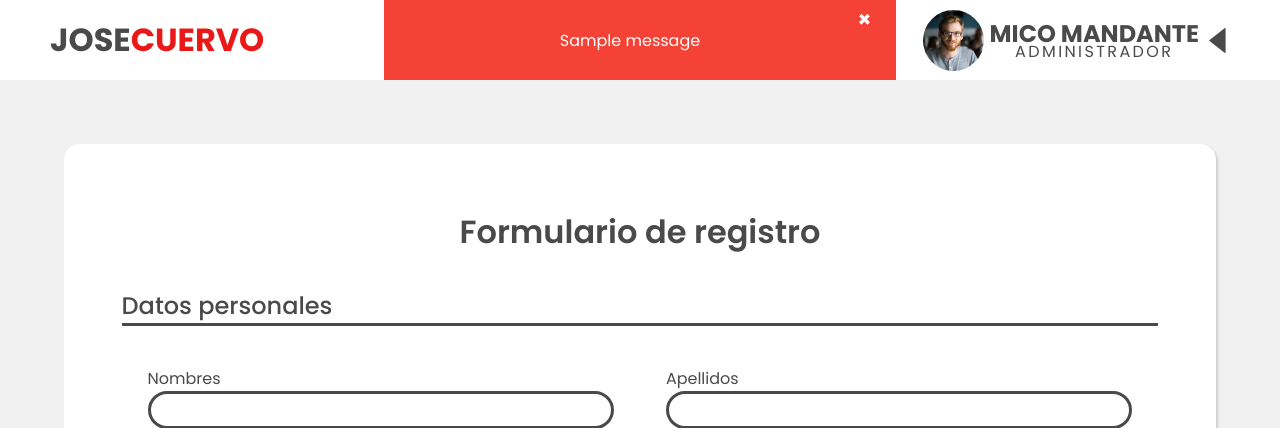
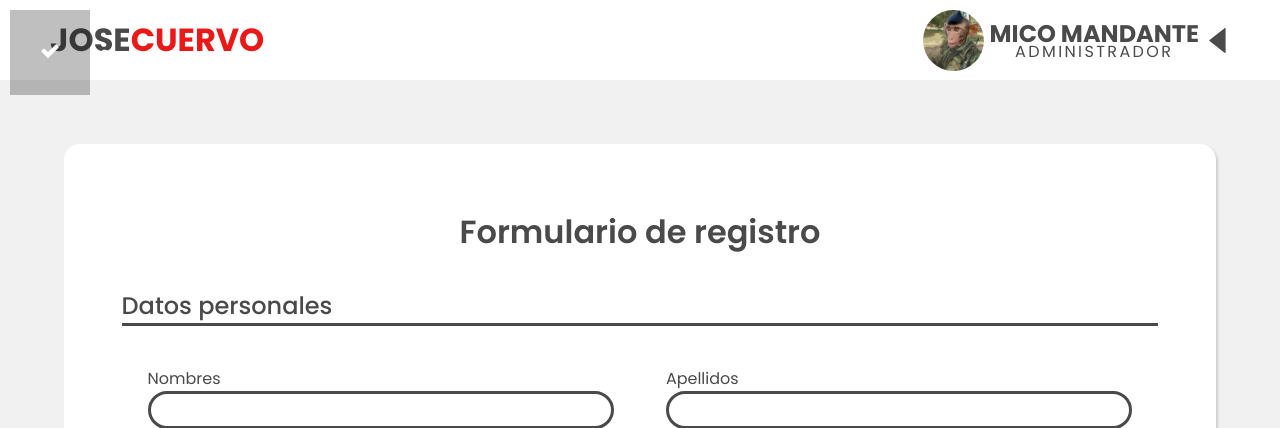
Before and after one commit to escorcia21/JoseCuervo-Grupo9, a Flask app: page /registro in a window 1280 px wide. Shown: the top 428 px of the page. Run offline with Flask 2, Linux system fonts and the light colour scheme; a user stored in the database is signed in; one stand-in notice (Sample message) is shown.

Commit message:
alertas modificadas

```diff
--- a/app.py
+++ b/app.py
@@ -45,10 +45,10 @@
             try:
                 with sqlite3.connect('joseCuervoDB.db') as con:
                     cur = con.cursor()
-                    cur.execute("SELECT contraseña,rol,nombre,apellido,email FROM usuario WHERE CC = ?", [usuario])
+                    cur.execute("SELECT contraseña,rol,nombre,apellido,email,foto FROM usuario WHERE CC = ?", [usuario])
                     row = cur.fetchone()
                     if row is None:
-                        flash("Usuario no encontrado")
+                        flash("Usuario no encontrado","error")
                         return render_template("login.html")
                     else:
                         clavehash = row[0]
@@ -58,12 +58,13 @@
                             session["nombre"] = row[2]
                             session["apellido"] = row[3]
                             session["email"] = row[4]
+                            session["foto"] = row[5]
                             if (int(row[1]) == 1 or int(row[1]) == 2):
                                 return redirect("dashboard")
                             elif (int(row[1]) == 3):
                                 return redirect("empleado")
                         else:
-                            flash("Contraseña invalida")
+                            flash("Contraseña invalida","error")
                             return render_template("login.html")
             except Error as er:
                 print('SQLite error: %s' % (' '.join(er.args)))
@@ -119,12 +120,12 @@
                 except Error  as er:
                     print('SQLite error: %s' % (' '.join(er.args)))
 
-                return render_template("dashboard.html",nombre=nombres, rol=rol,target=target, row = row,Unombre="Nombre",cedula="Cedula",sexo="Sexo",imagen=imagen)
+                return render_template("dashboard.html",nombre=nombres, rol=rol,target=target, row = row,Unombre="Nombre",cedula="Cedula",sexo="Sexo",imagen=imagen,perfil=session["foto"])
             else:
                 return redirect("/empleado")
 
         if request.method == "POST":
-            return render_template("dashboard.html",nombre=session["nombre"], rol=rol)
+            return render_template("dashboard.html",nombre=session["nombre"], rol=rol,perfil=session["foto"])
     else:
         return redirect("/")
 
@@ -140,9 +141,9 @@
 
         if request.method == "GET":
             if session["rol"] == 1:
-                return render_template("registroSuper.html",titulo="Formulario de registro",nombre=nombres, rol=rol)
+                return render_template("registroSuper.html",titulo="Formulario de registro",nombre=nombres, rol=rol,perfil=session["foto"])
             elif session["rol"] == 2:
-                return render_template("registroAdmin.html",titulo="Formulario de registro",nombre=nombres, rol=rol)
+                return render_template("registroAdmin.html",titulo="Formulario de registro",nombre=nombres, rol=rol,perfil=session["foto"])
             else:
                 return redirect("/empleado")
 
@@ -180,7 +181,7 @@
                 file.save(os.path.join(app.config['UPLOAD_FOLDER'], filename))
                 filename = "profile/"+filename
             else:
-                flash("No se subio la foto, extension no soportada")
+                flash("No se subio la foto, extension no soportada","error")
 
 
             try:
@@ -188,12 +189,12 @@
                     cur = con.cursor()
                     cur.execute("INSERT INTO usuario (CC,nombre,edad,estado_civil,celular,direccion,email,fecha_ingreso,fecha_termino,tipo_contrato,salario,rol,disponibilidad,foto,contraseña,primera_vez,registrador,apellido,fecha_nacimiento,sexo) VALUES (?,?,?,?,?,?,?,?,?,?,?,?,?,?,?,?,?,?,?,?)", (cedula,nombre,edad,estado_civil,celular,direccion,email,ingreso,termino,tipo,salario,rol,disponibilidad,filename,cedulahash,1,session["email"],apellido,nacimiento,sexo))
                     con.commit()
-                    flash("Registrado con exito")
+                    flash("Registrado con exito","info")
                     return redirect('/dashboard')
             except Error as er:
-                flash("Ocurrio un error")
+                flash("Ocurrio un error","error")
                 print('SQLite error: %s' % (' '.join(er.args)))
-                return redirect('/registroSuper')
+                return redirect('/registro')
 
     else:
         return redirect("/")
@@ -207,7 +208,7 @@
     En esta ruta se podran actualizar usuarios a la base de datos, se debe diligenciar los campos que se desean actualizar. Se podra cancelar con el boton devolver el cual nos regresa al dashboard
     '''
 
-    if "usuario" in session and cedula != int(session["usuario"]):
+    if "usuario" in session:
         rol = roles[session["rol"]]
         nombres = session["nombre"] + " " + session["apellido"]
         nombres = nombres.upper()
@@ -224,9 +225,9 @@
                         return redirect(f"/dashboard/{cedula}")
                     else:
                         if session["rol"] == 1:
-                            return render_template("registroSuper.html",nombre=nombres, rol=rol,Unombre=usuario["nombre"],apellido=usuario["apellido"],edad=usuario["edad"],sexo=usuario["sexo"],cedula=usuario["CC"],nacimiento=usuario["fecha_nacimiento"],estado=usuario["estado_civil"],celular=usuario["celular"],direccion=usuario["direccion"],email=usuario["email"],ingreso=usuario["fecha_ingreso"],termino=usuario["fecha_termino"],salario=usuario["salario"],Rol=usuario["rol"],disponible=disponible[usuario["disponibilidad"]])
+                            return render_template("registroSuper.html",nombre=nombres, rol=rol,Unombre=usuario["nombre"],apellido=usuario["apellido"],edad=usuario["edad"],sexo=usuario["sexo"],cedula=usuario["CC"],nacimiento=usuario["fecha_nacimiento"],estado=usuario["estado_civil"],celular=usuario["celular"],direccion=usuario["direccion"],email=usuario["email"],ingreso=usuario["fecha_ingreso"],termino=usuario["fecha_termino"],salario=usuario["salario"],Rol=usuario["rol"],disponible=disponible[usuario["disponibilidad"]],perfil=session["foto"])
                         if session["rol"] == 2:
-                            return render_template("registroAdmin.html",nombre=nombres,Unombre=usuario["nombre"],apellido=usuario["apellido"],edad=usuario["edad"],sexo=usuario["sexo"],cedula=usuario["CC"],nacimiento=usuario["fecha_nacimiento"],estado=usuario["estado_civil"],celular=usuario["celular"],direccion=usuario["direccion"],email=usuario["email"],ingreso=usuario["fecha_ingreso"],termino=usuario["fecha_termino"],salario=usuario["salario"], rol=rol,disponible=disponible[usuario["disponibilidad"]])
+                            return render_template("registroAdmin.html",nombre=nombres,Unombre=usuario["nombre"],apellido=usuario["apellido"],edad=usuario["edad"],sexo=usuario["sexo"],cedula=usuario["CC"],nacimiento=usuario["fecha_nacimiento"],estado=usuario["estado_civil"],celular=usuario["celular"],direccion=usuario["direccion"],email=usuario["email"],ingreso=usuario["fecha_ingreso"],termino=usuario["fecha_termino"],salario=usuario["salario"], rol=rol,disponible=disponible[usuario["disponibilidad"]],perfil=session["foto"])
                         else:
                             return redirect("/empleado")
             except Error as er:
@@ -265,7 +266,7 @@
                 file.save(os.path.join(app.config['UPLOAD_FOLDER'], filename))
                 filename = "profile/"+filename
             else:
-                flash("No se subio la foto, extension no soportada")
+                flash("No se subio la foto, extension no soportada","error")
 
 
             try :
@@ -274,10 +275,10 @@
                     cur.execute('UPDATE usuario SET nombre=?,edad=?,estado_civil=?,celular=?,direccion=?,email=?,fecha_ingreso=?,fecha_termino=?,tipo_contrato=?,salario=?,rol=?,disponibilidad=?,foto=?,apellido=?,fecha_nacimiento=?,sexo=? WHERE CC=?',(nombre,edad,estado_civil,celular,direccion,email,ingreso,termino,tipo,salario,urol,udisponibilidad,filename,apellido,nacimiento,sexo,cedula))
                     con.commit()
                     if con.total_changes > 0:
-                        flash("Actualizado con exito")
+                        flash("Actualizado con exito","info")
                         return redirect(f"/dashboard/{cedula}")
                     else:
-                        flash("Ocurrio un error")
+                        flash("Ocurrio un error","error")
                         return redirect(f"/actualizar/{cedula}")
             except Error as er:
                 print('SQLite error: %s' % (' '.join(er.args)))
@@ -298,28 +299,31 @@
         nombres = nombres.upper()
 
         if request.method == "GET":
-            try:
-                with sqlite3.connect('joseCuervoDB.db') as con:
-                    con.row_factory = sqlite3.Row
-                    cur = con.cursor()
+            if session["rol"] != 3:
+                try:
+                    with sqlite3.connect('joseCuervoDB.db') as con:
+                        con.row_factory = sqlite3.Row
+                        cur = con.cursor()
 
-                    if session["rol"] == 2:
-                        cur.execute("SELECT CC,nombre,edad,estado_civil,celular,direccion,email,fecha_ingreso,fecha_termino,tipo_contrato,salario,rol,disponibilidad,foto,apellido,fecha_nacimiento,sexo FROM usuario WHERE CC=? AND rol=?",(str(cedula),3))
-                        usuario = cur.fetchone()
-                    else:
-                        cur.execute("SELECT CC,nombre,edad,estado_civil,celular,direccion,email,fecha_ingreso,fecha_termino,tipo_contrato,salario,rol,disponibilidad,foto,apellido,fecha_nacimiento,sexo FROM usuario WHERE CC=?",[str(cedula)])
-                        usuario = cur.fetchone()
+                        if session["rol"] == 2:
+                            cur.execute("SELECT CC,nombre,edad,estado_civil,celular,direccion,email,fecha_ingreso,fecha_termino,tipo_contrato,salario,rol,disponibilidad,foto,apellido,fecha_nacimiento,sexo FROM usuario WHERE CC=? AND rol=?",(str(cedula),3))
+                            usuario = cur.fetchone()
+                        else:
+                            cur.execute("SELECT CC,nombre,edad,estado_civil,celular,direccion,email,fecha_ingreso,fecha_termino,tipo_contrato,salario,rol,disponibilidad,foto,apellido,fecha_nacimiento,sexo FROM usuario WHERE CC=?",[str(cedula)])
+                            usuario = cur.fetchone()
 
-                    if usuario is None:
-                        return redirect("/dashboard")
-                    else:
-                        cur.execute("SELECT comentario,fecha,calificacion FROM calificaciones_usuario WHERE usuario=?",[str(cedula)])
-                        calificaciones = cur.fetchall()
+                        if usuario is None:
+                            return redirect("/dashboard")
+                        else:
+                            cur.execute("SELECT comentario,fecha,calificacion FROM calificaciones_usuario WHERE usuario=?",[str(cedula)])
+                            calificaciones = cur.fetchall()
 
-                        return render_template("vistacalificar.html",nombre=nombres, rol=rol,Unombre=usuario["nombre"],apellido=usuario["apellido"],edad=usuario["edad"],sexo=usuario["sexo"],cedula=usuario["CC"],nacimiento=usuario["fecha_nacimiento"],estado=usuario["estado_civil"],celular=usuario["celular"],direccion=usuario["direccion"],email=usuario["email"],ingreso=usuario["fecha_ingreso"],termino=usuario["fecha_termino"],tipo=usuario["tipo_contrato"],salario=usuario["salario"],cargo=roles[usuario["rol"]].lower(),disponible=disponible[usuario["disponibilidad"]],cali=calificaciones)
-            except Error as er:
-                print('SQLite error: %s' % (' '.join(er.args)))
-                return redirect(f"/dashboard/{cedula}")
+                            return render_template("vistacalificar.html",nombre=nombres, rol=rol,Unombre=usuario["nombre"],apellido=usuario["apellido"],edad=usuario["edad"],sexo=usuario["sexo"],cedula=usuario["CC"],nacimiento=usuario["fecha_nacimiento"],estado=usuario["estado_civil"],celular=usuario["celular"],direccion=usuario["direccion"],email=usuario["email"],ingreso=usuario["fecha_ingreso"],termino=usuario["fecha_termino"],tipo=usuario["tipo_contrato"],salario=usuario["salario"],cargo=roles[usuario["rol"]].lower(),disponible=disponible[usuario["disponibilidad"]],cali=calificaciones,imagen=usuario["foto"],perfil=session["foto"])
+                except Error as er:
+                    print('SQLite error: %s' % (' '.join(er.args)))
+                    return redirect(f"/dashboard/{cedula}")
+            else:
+                return redirect("/empleado")
 
         if request.method == "POST":
             calificacion = escape(request.form["Ccalificacion"])
@@ -332,9 +336,9 @@
                     cur = con.cursor()
                     cur.execute("INSERT INTO calificaciones_usuario (calificacion,usuario,evaluador,fecha,comentario) VALUES (?,?,?,?,?)",(calificacion,str(cedula),session["usuario"],fecha,comentario))
                     con.commit()
-                    flash("Mensaje agregado con exito")
+                    flash("Calificaión agregado con exito","info")
             except Error as er:
-                flash("Ocurrio un error al agregar un mensaje")
+                flash("Calificaión un error al agregar un mensaje","error")
                 print('SQLite error: %s' % (' '.join(er.args)))
 
             return redirect(f"/calificar/{cedula}")
@@ -349,14 +353,14 @@
     En esta ruta pertenece al usuario de tipo empleado
     en esta podra consultar toda su informacion personal, ademas podra generar una peticion de actualizacion de datos.
     '''
-    return render_template("vistaEmpleado.html")
+    return render_template("vistaEmpleado.html",perfil=session["foto"])
 
 @app.route('/solicitud', methods=["PUT","GET"])
 def solicitud():
     '''
     En esta ruta pertenece a la peticion de actualizacion de datos, se debe diligenciar el formulario para asi ser enviado via correo al usuario que registro a dicho empleado. Se podra cancelar con el boton devolver el cual nos regresa al dashboard de tipo empleado.
     '''
-    return render_template("solicitud.html")
+    return render_template("solicitud.html",perfil=session["foto"])
 
 
 #politicas
@@ -400,7 +404,7 @@
                             return redirect("/dashboard")
                         else:
                             imagen = usuario["foto"]
-                            return render_template("dashboard.html",nombre=nombres, rol=rol,target=target, row = row, Unombre=usuario["nombre"],edad=usuario["edad"],sexo=usuario["sexo"],cedula=usuario["CC"],nacimiento=usuario["fecha_nacimiento"],estado=usuario["estado_civil"],celular=usuario["celular"],direccion=usuario["direccion"],email=usuario["email"],ingreso=usuario["fecha_ingreso"],termino=usuario["fecha_termino"],tipo=usuario["tipo_contrato"],salario=usuario["salario"],Rol=roles[usuario["rol"]].lower(),disponible=disponible[usuario["disponibilidad"]],imagen=imagen)
+                            return render_template("dashboard.html",nombre=nombres, rol=rol,target=target, row = row, Unombre=usuario["nombre"],edad=usuario["edad"],sexo=usuario["sexo"],cedula=usuario["CC"],nacimiento=usuario["fecha_nacimiento"],estado=usuario["estado_civil"],celular=usuario["celular"],direccion=usuario["direccion"],email=usuario["email"],ingreso=usuario["fecha_ingreso"],termino=usuario["fecha_termino"],tipo=usuario["tipo_contrato"],salario=usuario["salario"],Rol=roles[usuario["rol"]].lower(),disponible=disponible[usuario["disponibilidad"]],imagen=imagen,perfil=session["foto"])
                 except Error as er:
                     print('SQLite error: %s' % (' '.join(er.args)))
             else:
--- /dev/null
+++ b/static/styles/alertas.css
@@ -0,0 +1,106 @@
+/* alertas */
+/* The alert message box */
+#alert {
+    min-width: 220px;
+    position: fixed;
+    top: 10px;
+    left: 10px;
+    z-index: 12;
+}
+
+.Message {
+    display: table;
+    position: relative;
+    margin-bottom: 10px;
+    min-width: 300px;
+}
+
+.Message-icon {
+    display: table-cell;
+    vertical-align: middle;
+    width: 60px;
+    padding: 30px;
+    text-align: center;
+    background-color: rgba(1, 1, 1, 0.25);
+
+
+}
+
+.Message-icon > i {
+    width: 20px;
+    font-size: 20px;
+    color: #fff;
+}
+
+
+.Message-body {
+    display: table-cell;
+    vertical-align: middle;
+    padding: 30px 20px 30px 10px;
+}
+.Message-body > p {
+    line-height: 1.2;
+    margin-top: 6px;
+    color: #fff;
+}
+
+.Message-button {
+    position: relative;
+    margin: 15px 5px -10px;
+    background-color: rgba(1, 1, 1, 0.25);
+    box-shadow: 0 3px rgba(1, 1, 1, 0.4);
+    border:none;
+    padding: 10px 15px;
+    font-size: 16px;
+    font-family: 'Source Sans Pro';
+    outline: none;
+    cursor: pointer;
+}
+
+.Message-button:hover {
+    background: rgba(1, 1, 1, 0.3);
+}
+
+.Message-button:active {
+    background: rgba(1, 1, 1, 0.3);
+    box-shadow: 0 0px rgba(1, 1, 1, 0.4);
+    top: 3px;
+}
+
+
+.Message-close {
+    position: absolute;
+    background-color: rgba(1, 1, 1, 0.3);
+    border: none;
+    outline: none;
+    font-size: 20px;
+    right: 5px;
+    top: 5px;
+    opacity: 0;
+    cursor: pointer;
+}
+
+.Message:hover .Message-close  {
+    opacity: 1;
+}
+
+.Message-close i {
+    color: #fff;
+    padding: 0 4px;
+}
+
+.Message-close:hover {
+    background-color: rgba(1, 1, 1, 0.5);
+}
+
+.u-italic {
+    font-style: italic;
+}
+
+.error{
+    background-color: rgb(224, 65, 65); /* Red */
+}
+
+.info{
+    background-color: #5cb85c ; /* Red */
+}
--- a/static/styles/layout.css
+++ b/static/styles/layout.css
@@ -125,39 +125,6 @@
     display: block;
 }
 
-
-/* alertas */
-/* The alert message box */
-.alert {
-    display: flex;
-    justify-content: center;
-    padding: 10px;
-    background-color: #f44336; /* Red */
-    margin-bottom: 15px;
-    width: 40vw;
-    min-width: 220px;
-    position: absolute;
-    top: 0px;
-    /* top: 50%; */
-    left: 50%;
-    transform: translate(-50%, 0);
-    text-align: center;
-    z-index: 12;
-    min-height: 80px;
-}
-
-.alert div {
-    display: flex;
-    width: 90%;
-    flex-direction: column;
-    justify-content: center;
-}
-
-.alert div  p {
-    color: white;
-    text-align: center;
-}
-
 /* The close button */
 .closebtn {
     margin-left: 6px;
--- a/static/styles/login.css
+++ b/static/styles/login.css
@@ -25,7 +25,7 @@
 }
 
 /* organizar todos los elementos en el centro de la pagina */
-.container, form, .info {
+.container, form, .politicas {
     display: flex;
     flex-direction: column;
     align-items:center;
@@ -74,7 +74,7 @@
 }
 
 /* colocar el footer al final de la pagina y centrar sus elementos */
-.info {
+.politicas {
     width: 100%;
     /* height: 15vh; */
     /* justify-content: center; */
@@ -176,7 +176,7 @@
         padding: 0;
     }
 
-    .info {
+    .politicas {
         position:fixed;
         bottom:0;
         justify-content: center;
--- a/static/styles/vistaAdmin.css
+++ b/static/styles/vistaAdmin.css
@@ -57,7 +57,7 @@
 }
 
 /* tabla */
-ul {
+#tabla {
     list-style-type: none;
     width: 97%;
     height: 80%;
@@ -67,7 +67,7 @@
     overflow-y: scroll;
 }
 
-li{
+#tabla li{
     width: 80%;
     height: 4.2rem;
     /* padding: 0rem; */
@@ -331,7 +331,7 @@
         height: calc(20% - 50px);
     }
 
-    ul {
+    #tabla {
         height: 75%;
     }
 
--- a/static/styles/vistaCalificar.css
+++ b/static/styles/vistaCalificar.css
@@ -199,18 +199,18 @@
 }
 
 
-li{
+#calificaciones li{
     min-height: 150px;
     background-color:#F1F1F1;
     margin-bottom: 1rem;
     padding: 0 1rem;
 }
 
-li:nth-child(2n+0) {
+#calificaciones li:nth-child(2n+0) {
     background-color: #D6D6D6;
 }
 
-li p{
+#calificaciones li p{
     color:var(--secondary-color);
 
 }
--- a/templates/layout.html
+++ b/templates/layout.html
@@ -6,29 +6,42 @@
     <meta name="viewport" content="width=device-width, initial-scale=1.0">
     <link rel="stylesheet" href="{{ url_for('static', filename='styles/normalize.css') }}">
     <link rel="stylesheet" href="{{ url_for('static', filename='styles/layout.css') }}">
+    <link rel="stylesheet" href="{{ url_for('static', filename='styles/alertas.css') }}">
+    <link rel="stylesheet" href="https://cdnjs.cloudflare.com/ajax/libs/font-awesome/4.7.0/css/font-awesome.min.css">
     {% block head %}
     {% endblock %}
     <title>JoseCuervo</title>
 </head>
 <body>
-    {% with messages = get_flashed_messages() %}
+    {% with messages = get_flashed_messages(with_categories=true) %}
         {% if messages %}
-            <div class="alert">
-                <div>
-                {% for message in messages %}
-                    <p>{{ message }}</p>
-                {% endfor %}
-                </div>
-                <span class="closebtn" onclick="this.parentElement.style.display='none';">&times;</span>
-            </div>
+
+        <ul  id="alert">
+            {% for category,message in messages %}
+                <li class="Message {{category}}">
+                    <div class="Message-icon">
+                        {% if category == 'error' %}
+                            <i class="fa fa-exclamation"></i>
+                        {% else %}
+                            <i class="fa fa-check"></i>
+                        {% endif %}
+                    </div>
+                    <div class="Message-body">
+                        <p>{{ message }}</p>
+                    </div>
+                    <button class="Message-close js-messageClose" onclick="this.parentElement.style.display='none';"><i class="fa fa-times"></i></button>
+                </li>
+            {% endfor %}
+        </ul>
         {% endif %}
     {% endwith %}
+
     <nav class="top">
         <div class="navegacion">
             <label id="logo">JOSE<span>CUERVO</span></label>
             <div class="menu">
                 <div class="cuenta">
-                    <img src="{{ url_for('static', filename='imgs/img.jpg') }}" alt="foto" id="perfil">
+                    <img src="{{ url_for('static', filename=perfil) }}" alt="foto" id="perfil">
                     <div>
                         <label id="nombre">{{nombre}}</label>
                         <label id="rol">{{rol}}</label>
@@ -47,5 +60,6 @@
     {% endblock %}
 
     <script src="{{ url_for('static', filename='js/main.js') }}"></script>
+    <script src="{{ url_for('static', filename='js/alertas.js') }}"></script>
 </body>
 </html>
--- a/templates/vistaCalificar.html
+++ b/templates/vistaCalificar.html
@@ -10,7 +10,7 @@
 <main>
     <div class="info-Admin">
         <div class="Adm-info">
-            <img src="{{ url_for('static', filename='imgs/dafault.png') }}" alt="">
+            <img src="{{ url_for('static', filename=imagen) }}" alt="">
             <div class="Admin-info-ocupacion">
                 <p id="Enombre">{{Unombre}}</p>
                 <p class="cedula">{{cedula}}</p>
```
Also changed, not shown: templates/login.html (+24 -11 lines), joseCuervoDB.db, static/profile/1001880470.jpg, static/profile/121323.jpg (renamed from static/profile/12321321.jpg).
